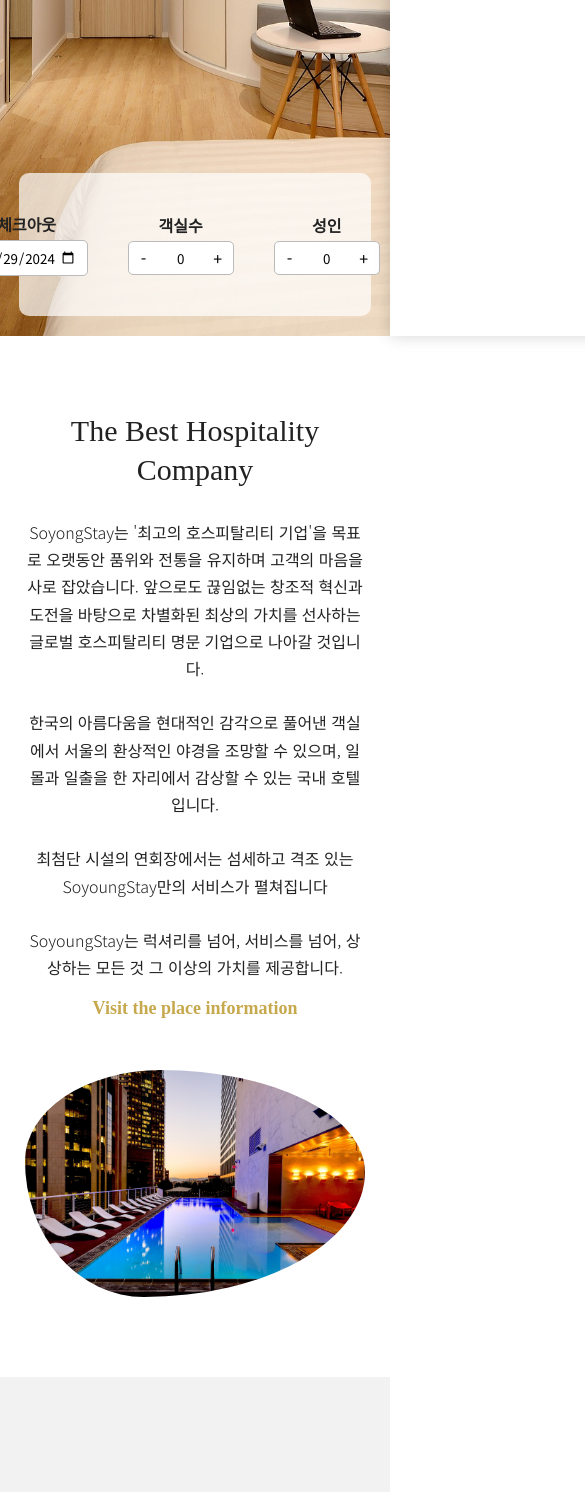
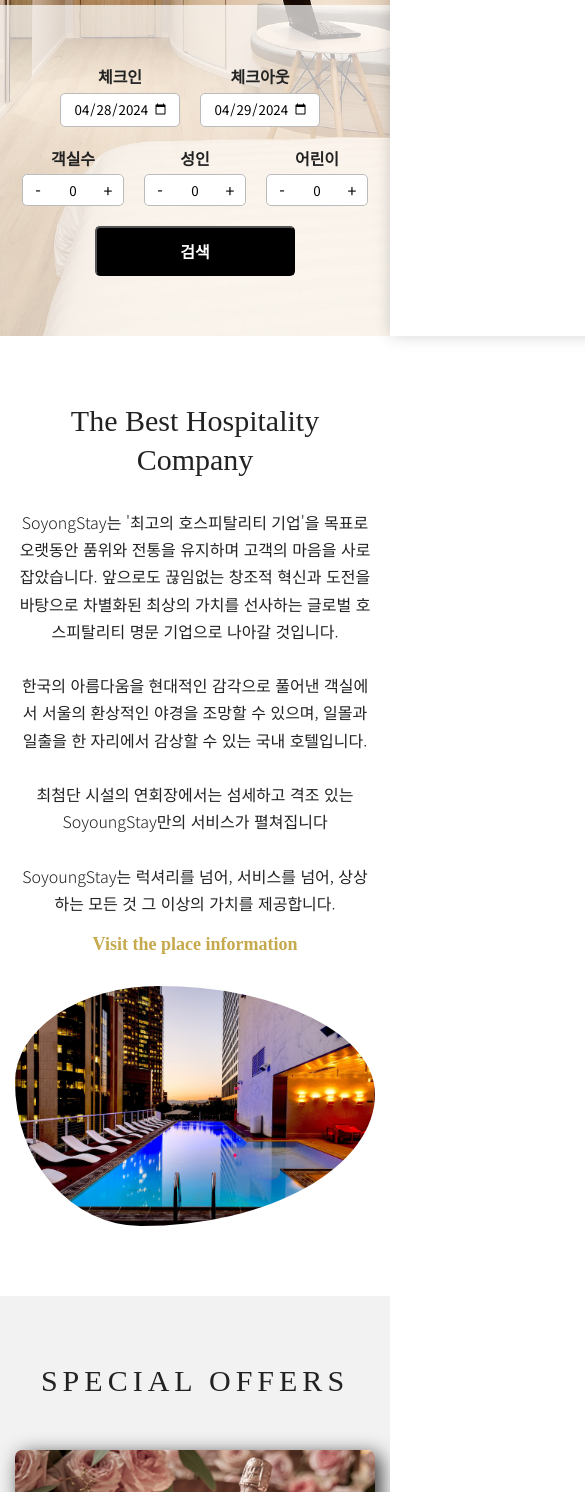
Before and after one commit to hellojeongso/soyoungstay, a plain HTML site: page index.html in a window 390 px wide. Shown: the part 508-2000 px from the top of the page, 585 px wide, since content can reach past the window. Drawn offline with nearby package versions, Linux system fonts and the light colour scheme; a web font is replaced by a local one.

Commit message:
Responsive Update

```diff
--- a/css/responsive.css
+++ b/css/responsive.css
@@ -1,6 +1,73 @@
+@media (max-width:1200px) {
+  .booking {
+    width: 100%;
+  }
+
+  .item {
+    width: 30%;
+    height: auto;
+  }
+}
+
+@media (max-width:1000px) {
+  .post-content {
+    flex-direction: column;
+  }
+
+  .post-item {
+    flex-direction: column;
+  }
+
+  .blog {
+    padding: 50px 0;
+  }
+
+  .post-image {
+    border-radius: 7px;
+    width: 100%;
+  }
+
+  .shared-post-items {
+    width: 100%;
+  }
+
+  .shared-post-items h6 {
+    margin-top: 25px;
+  }
+  .post-desc {
+    padding: 0;
+  }
+
+  .post-desc h3 {
+    margin-top: 15px;
+  }
+
+  .post-desc p span {
+    text-align: right;
+  }
+  .blog-header h2 {
+    font-size: 36px;
+  }
+
+  .blog-header p {
+    font-size: 20px;
+  }
+
+  .blog-header {
+    text-align: center;
+  }
+
+  .recent-post-items h6, .shared-post-items h6 {
+    font-size: 18px;
+  }
+}
+
 @media (max-width:768px) {
-  header {
-
+  /* Common CSS */
+  .inner {
+    width: 100%;
+    padding: 15px;
+    box-sizing: border-box;
   }
 
   .banner {
@@ -39,20 +106,11 @@
 
   .gnb li a {
     display: block;
-    /* 이용자가 클릭했을 때 inline이면 폭이 좁으니 block */
     color: #000;
     margin: 0;
-    /* pc버전에선 inline으로 마진 상하가 적용이 안됐다 */
     font-size: 18px;
     padding: 10px;
 
-  }
-
-  /* Common CSS */
-  .inner {
-    width: 100%;
-    padding: 15px;
-    box-sizing: border-box;
   }
 
     /* Trigger */
@@ -106,12 +164,25 @@
     padding: 50px 0;
   }
 
-  .about-content div {
-    padding: 10px;
+  .desc {
+    margin-right: 0;
   }
 
   .photo {
-    margin-top: 30px;
+    margin: 30px 0 0 0;
+  }
+
+  /* Offers */
+  .offers-content {
+    padding: 50px 0;
+  }
+
+  .offers-content h2 {
+    text-align: center;
+  }
+  /* Rooms */
+  .rooms-content {
+    padding: 50px 0;
   }
   /* Tourism */
   .items {
@@ -143,54 +214,6 @@
     font-size: 36px;
   }
 
-  /* Blog Section */
-  .blog {
-    padding: 50px 0;
-  }
-
-  .post-content {
-    flex-direction: column;
-  }
-
-  .post-item {
-    flex-direction: column;
-  }
-
-  .post-image {
-    border-radius: 7px;
-    width: 100%;
-  }
-
-  .shared-post-items {
-    width: 100%;
-  }
-
-  .shared-post-items h6 {
-    margin-top: 25px;
-  }
-  .post-desc {
-    padding: 0;
-  }
-
-  .post-desc h3 {
-    margin-top: 15px;
-  }
-
-  .post-desc p span {
-    text-align: right;
-  }
-  .blog-header h2 {
-    font-size: 36px;
-  }
-
-  .blog-header p {
-    font-size: 20px;
-  }
-
-  .blog-header {
-    text-align: center;
-  }
-
   /* Special */
   .special{
     padding: 15px;
@@ -212,3 +235,9 @@
     margin-bottom: 25px;
   }
 }
+
+  @media (max-width:550px) {
+    .heading  {
+      display: none;
+    }
+  }
--- a/css/style.css
+++ b/css/style.css
@@ -7,6 +7,7 @@
 
 * {
   font-family: "Noto Sans KR", sans-serif;
+  box-sizing: border-box;
 }
 
 html {
@@ -23,8 +24,9 @@
 
 /* Common css */
 .inner {
-  width: 1300px;
+  max-width: 1300px;
   margin: auto;
+  padding: 10px;
 }
 
 /* Header */
@@ -47,6 +49,7 @@
   width: 1300px;
   margin: auto;
   text-align: right;
+  padding: 0 10px;
 }
 
 .lnb a {
@@ -68,9 +71,10 @@
   display: flex;
   justify-content: space-between;
   align-items: center;
-  width: 1300px;
+  max-width: 1300px;
   margin: auto;
   margin-top: 15px;
+  padding: 0 10px;
 }
 
 .gnb {
@@ -101,7 +105,6 @@
   border: none;
   background-color: transparent;
   color: #fff;
-  margin-left: 20px;
 }
 
 #language option {
@@ -161,7 +164,9 @@
 /* Intro */
 .intro {
   display: flex;
+  flex-direction: column;
   align-items: center;
+  justify-content: center;
   height: 100vh;
   background: url(/images/main.jpg) no-repeat center center;
   background-size: cover;
@@ -189,24 +194,26 @@
 }
 
 .booking {
+  background-color: rgba(255, 255, 255, 0.7);
+  width: 80%;
+  padding: 50px 0;
+  position: absolute;
+  bottom: 0;
+}
+
+.booking > ul {
   display: flex;
   justify-content: center;
   align-items: center;
-  position: absolute;
-  bottom: 20px;
-  left: 50%;
-  transform: translateX(-50%);
-  background-color: rgba(255, 255, 255, 0.7);
-  padding: 20px;
-  border-radius: 10px;
-  width: 80%;
+  flex-direction: row;
+  flex-wrap: wrap;
 }
 
-.input-group {
-  margin: 20px;
+.booking > ul > li > input {
+  display: block;
 }
 
-.input-group label {
+.booking > ul > li > label  {
   display: block;
   margin-bottom: 5px;
   text-align: center;
@@ -214,30 +221,40 @@
   font-weight: 600;
 }
 
-.input-group input[type="number"] {
+input[type="number"]::-webkit-inner-spin-button,
+input[type="number"]::-webkit-outer-spin-button {
+  -webkit-appearance: none;
+  appearance: none;
+  margin: 0;
+}
+
+.booking > ul > li > input[type="number"] {
   width: 60px;
   text-align: center;
 }
 
-.input-group input[type="number"]::-webkit-inner-spin-button,
-.input-group input[type="number"]::-webkit-outer-spin-button {
-  -webkit-appearance: none;
-  appearance: none;
-  margin: 0; /* Firefox에서의 보정 */
+.booking > ul > li > input[type="number"] {
+  -moz-appearance: textfield;
 }
 
-.input-group input[type="number"] {
-  -moz-appearance: textfield; /* Firefox에서의 보정 */
+.booking > ul > li {
+  margin: 10px;
 }
 
-.input-group input[type="date"] {
-  width: 100px;
+.booking > ul > li:nth-child(1) {
+  margin-left: 0;
+
+}
+
+.booking ul li input[type="date"] {
+  width: 120px;
   height: 34px;
   border: 1px solid #bbb;
   border-radius: 5px;
   padding: 0 10px;
   text-align: center;
 }
+
 .count {
   display: flex;
   align-items: center;
@@ -264,7 +281,6 @@
 }
 
 .search-btn {
-  margin-left: 30px;
   width: 200px;
   height: 50px;
   font-size: 16px;
@@ -276,16 +292,18 @@
 
 /* About */
 .about-content {
+  margin: auto;
   display: flex;
+  justify-content: center;
+  align-items: center;
+  flex-wrap: wrap;
   padding: 100px 0;
 }
 
-.about-content div {
-  padding: 30px;
-}
-
 .desc {
-  flex: 3;
+  flex: 1;
+  max-width: 600px;
+  margin-right: 20px;
   text-align: center;
 }
 
@@ -308,16 +326,15 @@
   font-size: 18px;
 }
 
-.desc a:hover {
-  text-decoration: underline;
-}
-
 .photo {
-  flex: 2; /* 2/5 */
+  flex: 1;
+  max-width: 400px;
+  margin-left: 20px;
 }
 
 .photo img {
-  width: 100%;
+  max-width: 100%;
+  height: auto;
   border-radius: 40% 60% 65% 35% / 40% 45% 55% 60%;
 }
 
@@ -343,6 +360,7 @@
 .items {
   display: flex;
   justify-content: space-between;
+  flex-wrap: wrap;
 }
 
 .item {
@@ -355,20 +373,14 @@
 }
 
 .up-img {
-  width: 390px;
+  width: 100%;
   height: 285px;
-  /* 이미지가 px되면 유동적 x */
 }
 
 .up-img img {
   height: 100%;
-  /* width: 100%를 해도 상관이 없다.
-  하지만 위 사진의 경우 너비를 기준으로
-  사진이 100%가 되기 때문에 아래에 공백이 생겨서
-  height 100%로 맞췄음
-  height를 기준으로 맞추니 이미지가 넘쳐서
-  상위(item)에 overflow를 줬다
-  up-img에 주니까 border가 짤림 */
+  width: 100%;
+  object-fit: cover;
 }
 
 .down-desc {
@@ -482,6 +494,7 @@
 .rooms {
   border-top: 1px solid #d6d6d6;
   border-bottom: 1px solid #d6d6d6;
+  overflow-x: hidden;
 }
 
 .rooms-content {
@@ -537,7 +550,6 @@
   height: 450px;
   position: relative;
 }
-
 
 .mainslider .slick-dots {
   bottom: 20px;
@@ -627,6 +639,7 @@
 /* Blog */
 .blog {
   padding: 100px 0;
+
 }
 
 .post-content {
--- a/index.html
+++ b/index.html
@@ -57,46 +57,48 @@
     </header>
     <main>
       <section class="intro">
-        <div class="inner">
           <div class="heading">
             <h1>SWEET MOMENT</h1>
             <p>당신의 여정에 소영스테이 리워즈 혜택을 더하세요.</p>
           </div>
-        </div>
           <div class="booking">
-          <div class="input-group">
+            <ul>
+              <li>
                 <label for="checkin">체크인</label>
                 <input type="date" id="checkin" value="">
-          </div>
-          <div class="input-group">
+              </li>
+              <li>
                 <label for="checkout">체크아웃</label>
                 <input type="date" id="checkout" value="">
-          </div>
-          <div class="input-group">
+              </li>
+              <li>
                 <label for="rooms">객실수</label>
                 <div class="count">
                   <button onclick="changeCount('rooms', -1)">-</button>
                   <input type="number" id="rooms" value="0" min="0">
                   <button onclick="changeCount('rooms', 1)">+</button>
                 </div>
-          </div>
-          <div class="input-group">
+              </li>
+              <li>
                 <label for="adults">성인</label>
                 <div class="count">
                   <button onclick="changeCount('adults', -1)">-</button>
                   <input type="number" id="adults" value="0" min="0">
                   <button onclick="changeCount('adults', 1)">+</button>
                 </div>
-          </div>
-          <div class="input-group">
+              </li>
+              <li>
                 <label for="children">어린이</label>
                 <div class="count">
                   <button onclick="changeCount('children', -1)">-</button>
                   <input type="number" id="children" value="0" min="0">
                   <button onclick="changeCount('children', 1)">+</button>
                 </div>
-          </div>
+              </li>
+              <li>
                 <button class="search-btn">검색</button>
+              </li>
+            </ul>
           </div>
       </section>
       <section class="about" id="about">
@@ -157,9 +159,9 @@
                 </div>
                 <div class="down-desc">
                   <h3>LUXURY WEDDING</h3>
-                  <p>부심과 설레임으로 가장 아름다울 당신의 소중한 순간을 위해 준비했습니다.
+                  <p>설레임으로 가장 아름다울 당신의 순간을 위해 준비했습니다.
                     전통과 격식을 갖추는 클래식한 감성은 물론, 품격이 느껴지는 세련된 감각의 웨딩까지 다양한 웨딩 스타일을 제안합니다.
-                    인생의 빛나는 첫걸음에 배려와 감동을 더하겠습니다. </p>
+                    인생의 빛나는 첫걸음에 감동을 더하겠습니다. </p>
                   <div class="btn-more"><a href="#">MORE</a></div>
                 </div>
               </div>
```
Lines whose indentation alone changed are shown as unchanged.
